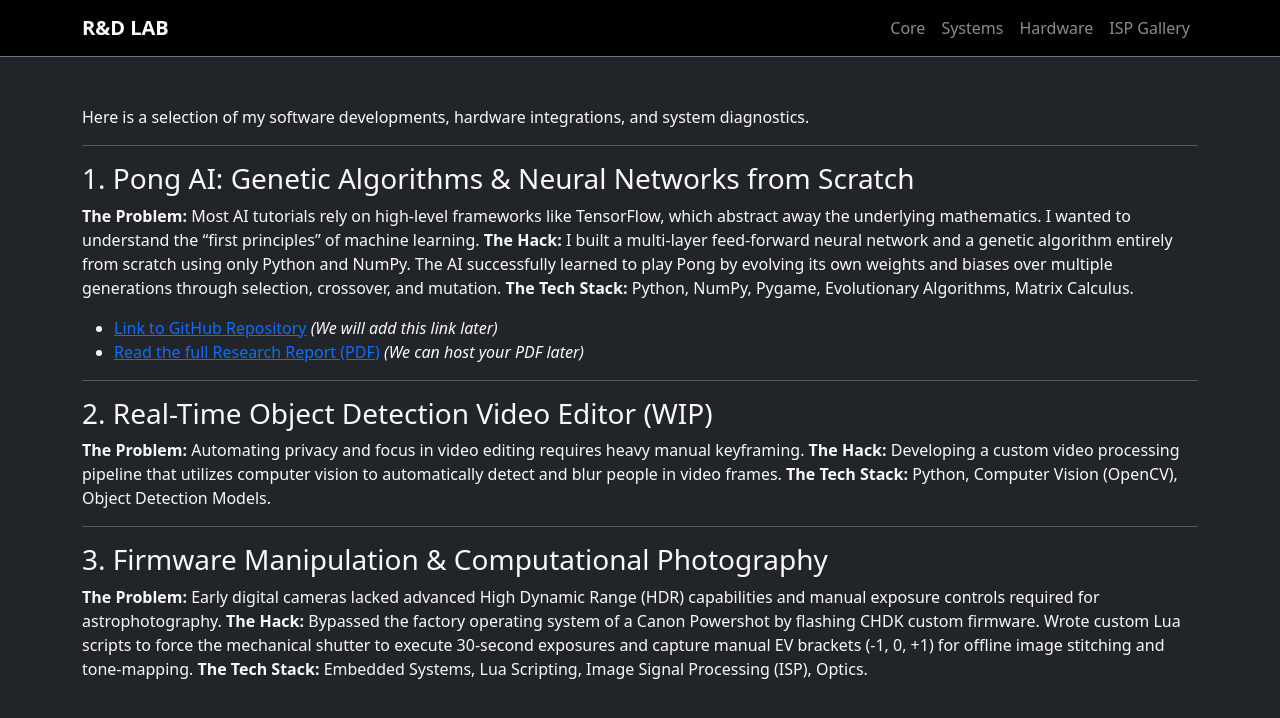
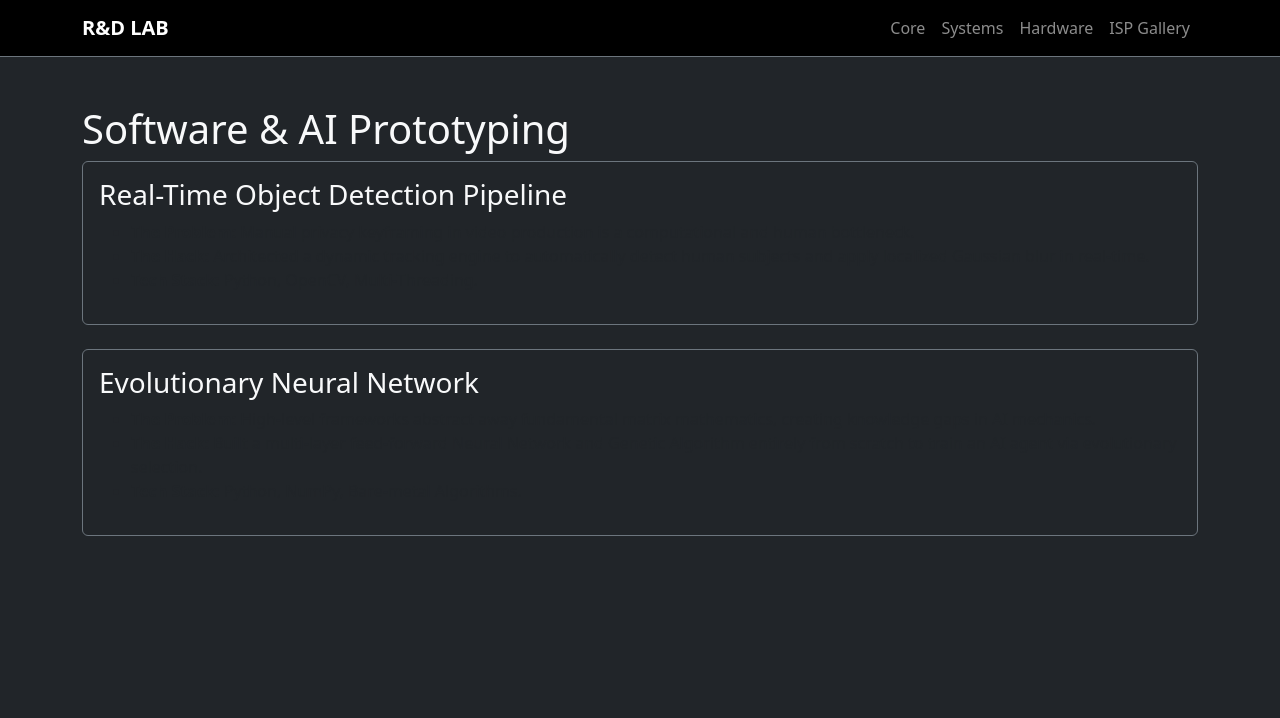
Before and after one commit to CodeRSTech/coderstech.github.io, a Jekyll site: the page built from projects.md, in a window 1280 px wide. Shown: the top 718 px of the page. Built offline with Jekyll 4.4.1, drawn with Linux system fonts in a browser that asks for light colours.

Commit message:
Update projects.md

```diff
--- a/projects.md
+++ b/projects.md
@@ -1,30 +1,28 @@
 ---
 layout: main
-title: "R&D Projects & Hardware Hacks"
+title: Software & AI R&D
 permalink: /projects/
 ---
+# Software & AI Prototyping
 
-Here is a selection of my software developments, hardware integrations, and system diagnostics.
+<div class="card bg-dark border-secondary mb-4">
+  <div class="card-body">
+    <h3 class="card-title text-light">Real-Time Object Detection Pipeline</h3>
+    <ul>
+      <li><strong>The Problem:</strong> Manual privacy keyframing in video production is a computational and human bottleneck.</li>
+      <li><strong>The Hack:</strong> Architected a dynamic tracking engine to automatically detect human subjects and apply localized Gaussian blur in real-time.</li>
+      <li><strong>Tech Stack:</strong> Python, OpenCV, Multi-Threading.</li>
+    </ul>
+  </div>
+</div>
 
----
-
-### 1. Pong AI: Genetic Algorithms & Neural Networks from Scratch
-**The Problem:** Most AI tutorials rely on high-level frameworks like TensorFlow, which abstract away the underlying mathematics. I wanted to understand the "first principles" of machine learning.
-**The Hack:** I built a multi-layer feed-forward neural network and a genetic algorithm entirely from scratch using only Python and NumPy. The AI successfully learned to play Pong by evolving its own weights and biases over multiple generations through selection, crossover, and mutation.
-**The Tech Stack:** Python, NumPy, Pygame, Evolutionary Algorithms, Matrix Calculus.
-* [Link to GitHub Repository](#) *(We will add this link later)*
-* [Read the full Research Report (PDF)](#) *(We can host your PDF later)*
-
----
-
-### 2. Real-Time Object Detection Video Editor (WIP)
-**The Problem:** Automating privacy and focus in video editing requires heavy manual keyframing.
-**The Hack:** Developing a custom video processing pipeline that utilizes computer vision to automatically detect and blur people in video frames.
-**The Tech Stack:** Python, Computer Vision (OpenCV), Object Detection Models.
-
----
-
-### 3. Firmware Manipulation & Computational Photography
-**The Problem:** Early digital cameras lacked advanced High Dynamic Range (HDR) capabilities and manual exposure controls required for astrophotography.
-**The Hack:** Bypassed the factory operating system of a Canon Powershot by flashing CHDK custom firmware. Wrote custom Lua scripts to force the mechanical shutter to execute 30-second exposures and capture manual EV brackets (-1, 0, +1) for offline image stitching and tone-mapping.
-**The Tech Stack:** Embedded Systems, Lua Scripting, Image Signal Processing (ISP), Optics.
+<div class="card bg-dark border-secondary mb-4">
+  <div class="card-body">
+    <h3 class="card-title text-light">Evolutionary Neural Network</h3>
+    <ul>
+      <li><strong>The Problem:</strong> High-level frameworks abstract away fundamental matrix mathematics, creating knowledge gaps in AI mechanics.</li>
+      <li><strong>The Hack:</strong> Built a multi-layer feed-forward Neural Network and Genetic Algorithm entirely from scratch to train an AI agent via evolutionary selection.</li>
+      <li><strong>Tech Stack:</strong> Python, NumPy, Bare-metal Algorithms.</li>
+    </ul>
+  </div>
+</div>
```
